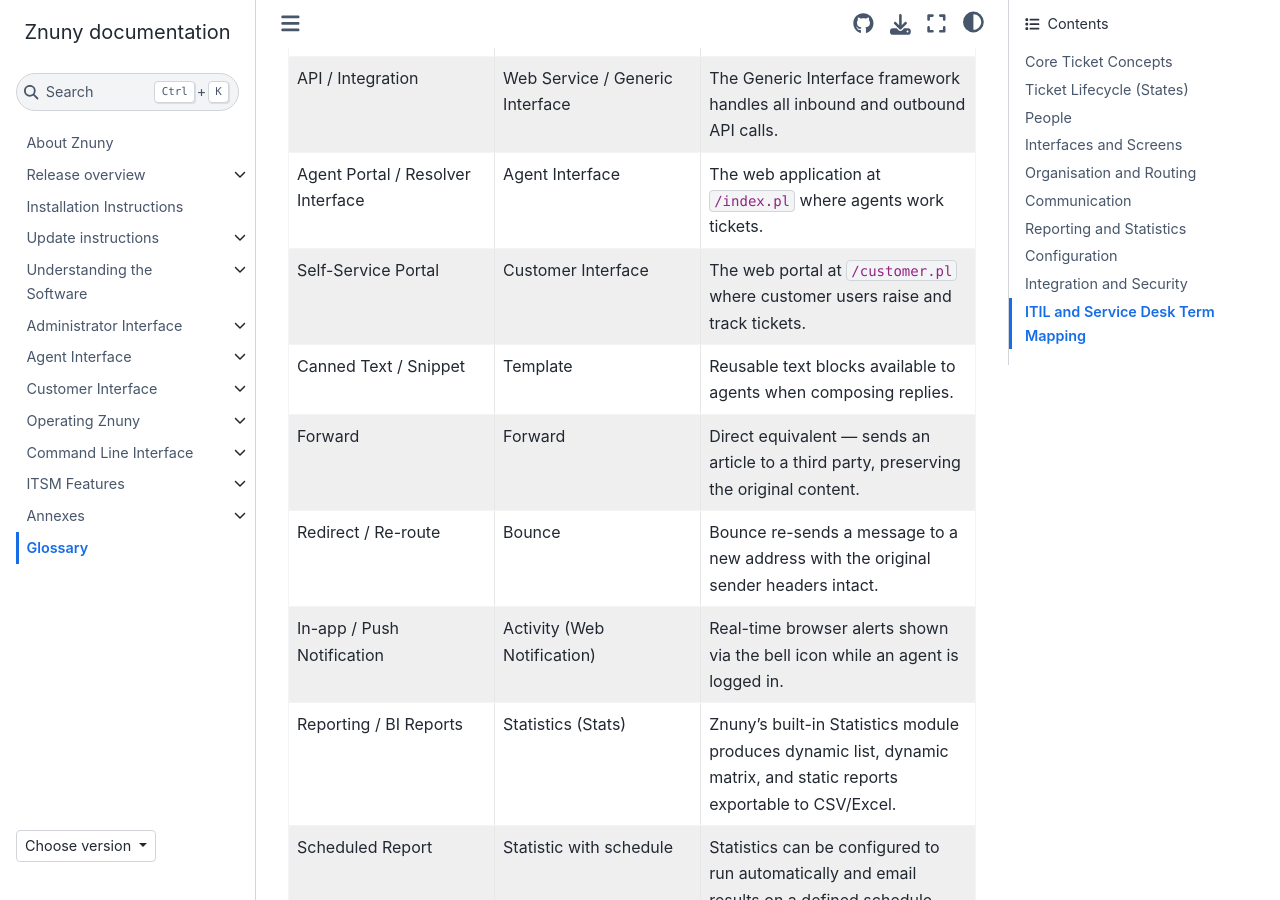
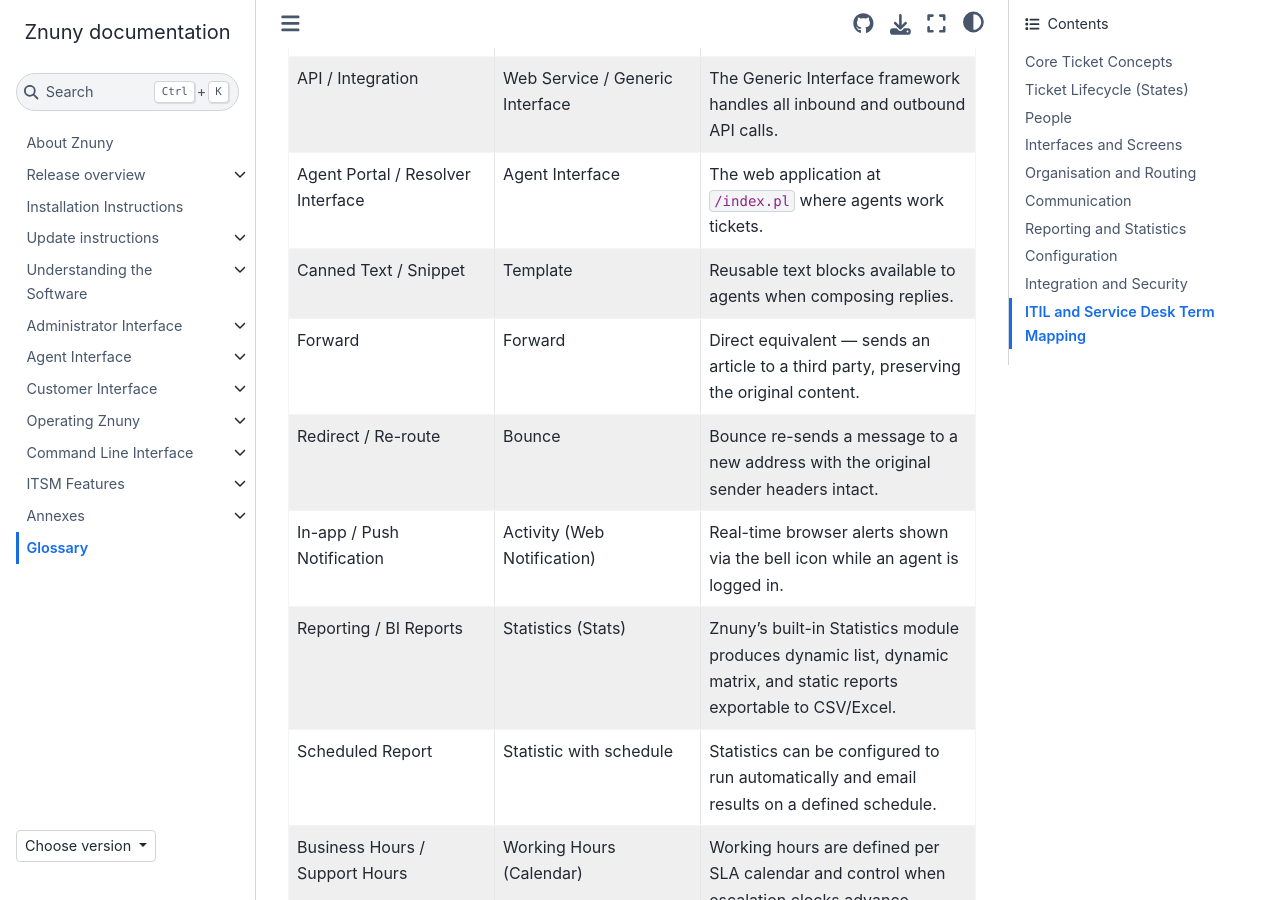
Before and after one commit to znuny/manual, a Sphinx documentation site: the page built from source/glossary/index.rst, in a window 1280 px wide and 900 px high, scrolled down 15690 px. Built offline with Sphinx 7.4.7 and the Sphinx Book theme 1.1.4, drawn with Linux system fonts in a browser that asks for light colours.

Commit message:
Removed redundant entry

```diff
--- a/source/glossary/index.rst
+++ b/source/glossary/index.rst
@@ -400,9 +400,6 @@
    * - Agent Portal / Resolver Interface
      - Agent Interface
      - The web application at ``/index.pl`` where agents work tickets.
-   * - Self-Service Portal
-     - Customer Interface
-     - The web portal at ``/customer.pl`` where customer users raise and track tickets.
    * - Canned Text / Snippet
      - Template
      - Reusable text blocks available to agents when composing replies.
```
